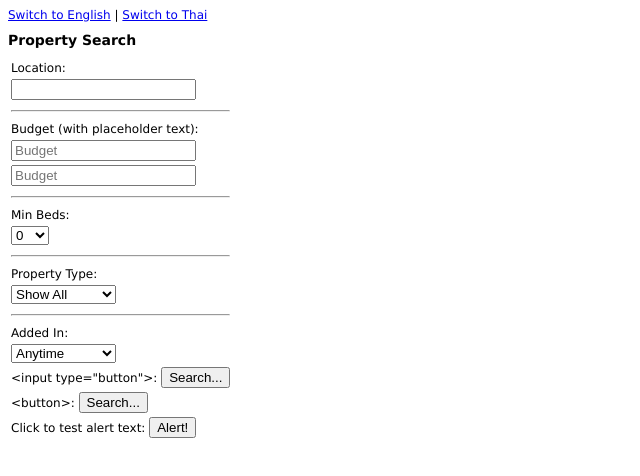
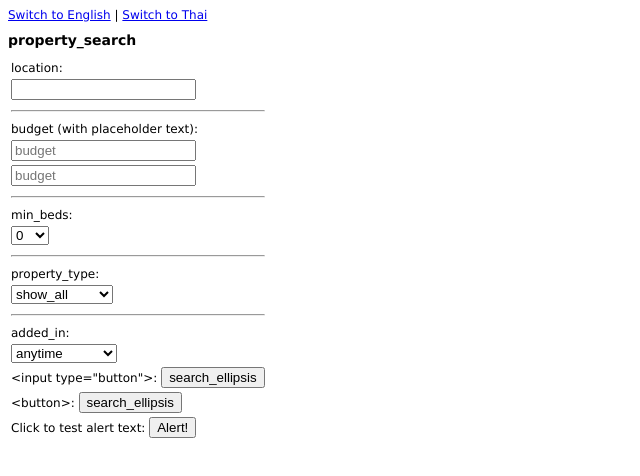
Before and after one commit to Irrelon/jquery-lang-js, a plain HTML site: page index.htm in a window 1280 px wide. Shown: the part 314-790 px from the top of the page, without its empty margins (0-640 px from the left). Drawn offline with nearby package versions, Linux system fonts and the light colour scheme.

Commit message:
changed to support 'label-based' text

```diff
--- a/index.htm
+++ b/index.htm
@@ -6,10 +6,11 @@
 <script src="http://ajax.googleapis.com/ajax/libs/jquery/1.6.2/jquery.min.js" type="text/javascript"></script>
 <script src="js/jquery-lang.js" charset="utf-8" type="text/javascript"></script>
 <script src="js/langpack/th.js" charset="utf-8" type="text/javascript"></script>
+<script src="js/langpack/en.js" charset="utf-8" type="text/javascript"></script>
 <script type="text/javascript">
 	window.lang = new jquery_lang_js();
 	$().ready(function () {
-		window.lang.run();
+		window.lang.run("en");
 	});
 </script>
 <style>
@@ -33,12 +34,12 @@
 <img src="http://api.flattr.com/button/flattr-badge-large.png" alt="Flattr this" title="Flattr this" border="0" /></a><BR /><BR />
 <div id="langChanger"><a href="javascript:window.lang.change('en');">Switch to English</a> | <a href="javascript:window.lang.change('th');">Switch to Thai</a></div>
 <div id="testHtml">
-	<div id="searchTitle" class="sectionTitle" lang="en">Property Search</div>
+	<div id="searchTitle" class="sectionTitle" jql>property_search</div>
 	<div id="searchForm">
 		<form action="/api/search" method="post" enctype="multipart/form-data">
 			<table>
 				<tr>
-					<td><span lang="en">Location</span>:</td>
+					<td><span jql>location</span>:</td>
 				</tr>
 				<tr>
 					<td><input type="text" name="location" /></td>
@@ -47,19 +48,19 @@
 					<td><hr /></td>
 				</tr>
 				<tr>
-					<td><span lang="en">Budget</span> (with placeholder text):</td>
+					<td><span jql>budget</span> (with placeholder text):</td>
 				</tr>
 				<tr>
-					<td><input lang="en" type="text" name="budgetFrom" placeholder="Budget" /></td>
+					<td><input jql type="text" name="budgetFrom" placeholder="budget" /></td>
 				</tr>
 				<tr>
-					<td><input lang="en" type="text" name="budgetTo" placeholder="Budget" /></td>
+					<td><input jql type="text" name="budgetTo" placeholder="budget" /></td>
 				</tr>
 				<tr>
 					<td><hr /></td>
 				</tr>
 				<tr>
-					<td><span lang="en">Min Beds</span>:</td>
+					<td><span jql>min_beds</span>:</td>
 				</tr>
 				<tr>
 					<td>
@@ -78,20 +79,20 @@
 					<td><hr /></td>
 				</tr>
 				<tr>
-					<td><span lang="en">Property Type</span>:</td>
+					<td><span jql>property_type</span>:</td>
 				</tr>
 				<tr>
 					<td>
 						<select name="type">
-							<option value="all" lang="en">Show All</option>
-							<option value="house" lang="en">House</option>
-							<option value="townhouse" lang="en">Town House</option>
-							<option value="apartment" lang="en">Apartment</option>
-							<option value="condo" lang="en">Condominium</option>
-							<option value="commercial" lang="en">Commercial</option>
-							<option value="office" lang="en">Office</option>
-							<option value="storage" lang="en">Storage</option>
-							<option value="land" lang="en">Land</option>
+							<option value="all" jql>show_all</option>
+							<option value="house" jql>house</option>
+							<option value="townhouse" jql>town_house</option>
+							<option value="apartment" jql>apartment</option>
+							<option value="condo" jql>condominium</option>
+							<option value="commercial" jql>commercial</option>
+							<option value="office" jql>office</option>
+							<option value="storage" jql>storage</option>
+							<option value="land" jql>land</option>
 						</select>
 					</td>
 				</tr>
@@ -99,35 +100,35 @@
 					<td><hr /></td>
 				</tr>
 				<tr>
-					<td><span lang="en">Added In</span>:</td>
+					<td><span jql>added_in</span>:</td>
 				</tr>
 				<tr>
 					<td>
 						<select name="added">
-							<option value="anytime" lang="en">Anytime</option>
-							<option value="24hours" lang="en">Last 24 Hours</option>
-							<option value="3days" lang="en">Last 3 Days</option>
-							<option value="week" lang="en">Last Week</option>
-							<option value="month" lang="en">Last Month</option>
+							<option value="anytime" jql>anytime</option>
+							<option value="24hours" jql>last_24_hours</option>
+							<option value="3days" jql>last_3_days</option>
+							<option value="week" jql>last_week</option>
+							<option value="month" jql>last_month</option>
 						</select>
 					</td>
 				</tr>
 				<tr>
 					<td>
 						&lt;input type=&quot;button&quot;&gt;:
-							<input type="button" value="Search..." lang="en" onclick="api.search();" />
+							<input type="button" value="search_ellipsis" jql onclick="api.search();" />
 					</td>
 				</tr>
 				<tr>
 					<td>
 						&lt;button&gt;:
-							<button type="button" lang="en" onclick="api.search();" />Search...</button>
+							<button type="button" jql onclick="api.search();" />search_ellipsis</button>
 					</td>
 				</tr>
 				<tr>
 					<td>
 						Click to test alert text:
-							<input type="button" value="Alert!" onclick="alert(window.lang.convert('Property Search'));" />
+							<input type="button" value="Alert!" onclick="alert(window.lang.convert('property_search'));" />
 					</td>
 				</tr>
 			</table>
```
